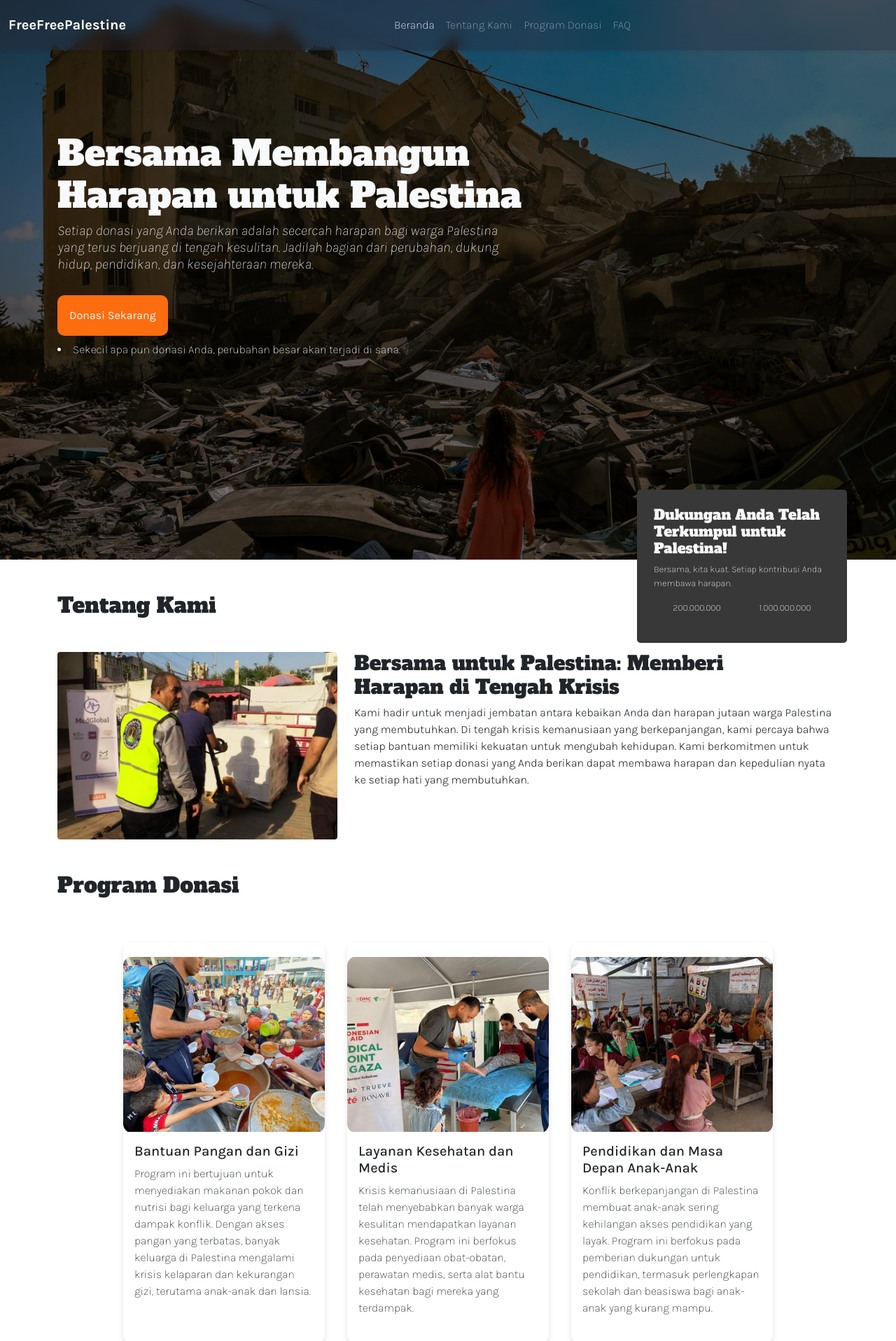
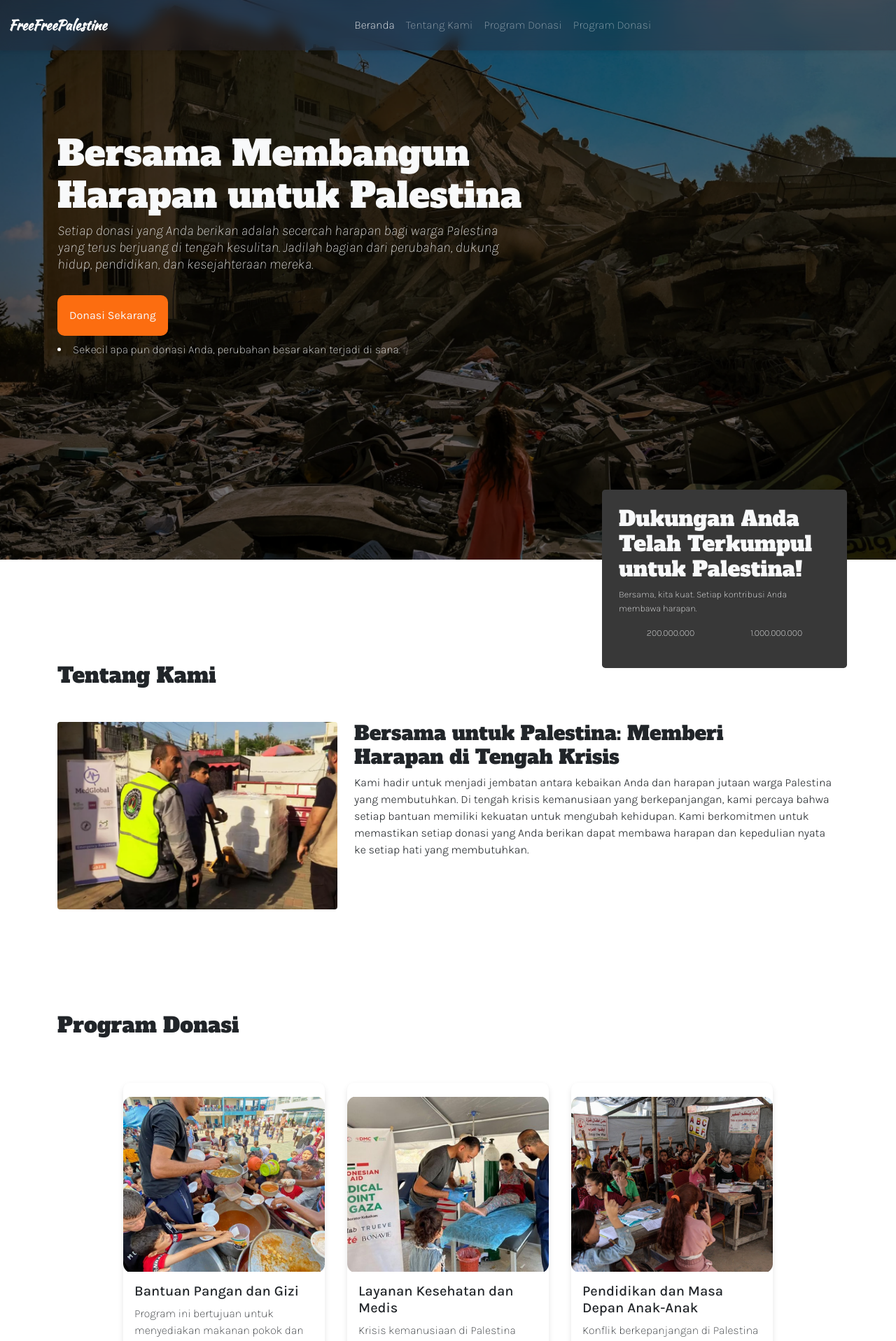
Before and after one commit to elfan-smkinformatika/DonastionPalestine-Elfan-Inoy, a PHP site: page / in a window 1280 px wide. Shown: the top 1917 px of the page at 70% size. Run offline with PHP 8.4, Linux system fonts and the light colour scheme.

Commit message:
memasukan semua file

```diff
--- a/assets/css/style.css
+++ b/assets/css/style.css
@@ -4,6 +4,24 @@
     font-family: "Karla", sans-serif;
     font-weight: 100;
     font-style: normal;
+    scroll-behavior: smooth;
+
+}
+
+hr{
+    color: #333;
+    height: 2px; /* Membuat garis horizontal (hr) menjadi lebih tebal */
+}
+
+.paddtop{
+    padding-top: 100px;
+}
+
+.navbar-brand{
+    font-family: "Kaushan Script", serif;
+    font-weight: 400;
+    font-style: normal;
+
 }
 
 #beranda{
@@ -48,13 +66,13 @@
 /* tentang-kami */
 
 .pop-laporan{
-    width: 300px;
+    width: 350px;
     background-color: #383838;
-    top: -100px;
+    top: -200px;
 }
 
 .tagline-laporan{
-    font-size: 20px;
+    font-size: 30px;
     font-family: "Alfa Slab One", serif;
 }
 
@@ -74,6 +92,10 @@
 }
 
 /* Donasi */
+
+#program-donasi{
+    margin-bottom: 100px;
+}
 
 .card{
     width: 30%;
--- a/index.php
+++ b/index.php
@@ -24,13 +24,13 @@
                         <a class="nav-link active" href="#beranda">Beranda</a>
                     </li>
                     <li class="nav-item">
-                        <a class="nav-link" href="#tentang">Tentang Kami</a>
+                        <a class="nav-link" href="#tentang-kami">Tentang Kami</a>
                     </li>
                     <li class="nav-item ">
-                        <a class="nav-link" href="#donasi">Program Donasi</a>
+                        <a class="nav-link" href="#program-donasi">Program Donasi</a>
                     </li>
-                    <li class="nav-item">
-                        <a class="nav-link" href="#faq">FAQ</a>
+                    <li class="nav-item ">
+                        <a class="nav-link" href="#donasi-diterima">Program Donasi</a>
                     </li>
                 </ul>
             </div>
@@ -43,14 +43,14 @@
         <div class="container py-4">
             <h1 class="tagline-home text-light">Bersama Membangun Harapan untuk Palestina</h1>
             <h4 class="desc-title-home text-light">Setiap donasi yang Anda berikan adalah secercah harapan bagi warga Palestina yang terus berjuang di tengah kesulitan. Jadilah bagian dari perubahan, dukung hidup, pendidikan, dan kesejahteraan mereka.</h4>
-            <a href="" class="btn p-3 bg-orange text-light mt-4 d-inline-block">Donasi Sekarang</a>
+            <a href="pages/form_donasi.php" class="btn p-3 bg-orange text-light mt-4 d-inline-block">Donasi Sekarang</a>
             <li class="text-light mt-2">Sekecil apa pun donasi Anda, perubahan besar akan terjadi di sana.</li>
         </div>
     </div>
     <!-- End Beranda -->
 
     <!-- Start Tentang Kami -->
-    <div id="tentang-kami">
+    <div id="tentang-kami" class="paddtop">
         <div class="container py-5 position-relative">
             <!-- pop laporan -->
             <div class="pop-laporan text-light rounded-3 p-4 position-absolute end-0">
@@ -77,7 +77,7 @@
     <!-- End Tentang Kami -->
 
     <!-- Start Donasi -->
-    <div id="program-donasi">
+    <div id="program-donasi" class="paddtop">
         <div class="container">
             <h4 class="title-page mb-5">Program Donasi</h4>
             <!-- Card -->
@@ -117,7 +117,7 @@
     <!-- End Donasi -->
 
     <!-- Start Donasi Diterima -->
-    <div id="donasi-diterima">
+    <div id="donasi-diterima" class="paddtop">
         <div class="container">
             <h1 class="title-page">Donasi yang Diterima</h1>
         </div>
@@ -157,70 +191,74 @@
                 </div>
                 <div class="card-donatur m-2">
                     <div class="name_no-donatur d-flex">
-                         <p class="no-donatur">1</p>
-                         <h1 class="name-donatur">Ackmad Elfan Purnama</h1>
+                        <p class="no-donatur">2</p>
+                        <h1 class="name-donatur">Rizki Fajar</h1>
                     </div>
                     <div class="count_msg">
-                         <h4 class="count-donatur">Telah Berdonasi Rp.200.000</h4>
+                        <h4 class="count-donatur">Telah Berdonasi Rp.150.000</h4>
                         <p class="msg-donatur">Lorem ipsum, dolor sit amet consectetur adipisicing elit. Hic iste iusto consequatur a tenetur! Ducimus amet odit hic et omnis.</p>
                     </div>
                 </div>
                 <div class="card-donatur m-2">
                     <div class="name_no-donatur d-flex">
-                         <p class="no-donatur">1</p>
-                         <h1 class="name-donatur">Ackmad Elfan Purnama</h1>
+                        <p class="no-donatur">3</p>
+                        <h1 class="name-donatur">Aisyah Nur</h1>
                     </div>
                     <div class="count_msg">
-                         <h4 class="count-donatur">Telah Berdonasi Rp.200.000</h4>
+                        <h4 class="count-donatur">Telah Berdonasi Rp.100.000</h4>
                         <p class="msg-donatur">Lorem ipsum, dolor sit amet consectetur adipisicing elit. Hic iste iusto consequatur a tenetur! Ducimus amet odit hic et omnis.</p>
                     </div>
                 </div>
                 <div class="card-donatur m-2">
                     <div class="name_no-donatur d-flex">
-                         <p class="no-donatur">1</p>
-                         <h1 class="name-donatur">Ackmad Elfan Purnama</h1>
+                        <p class="no-donatur">4</p>
+                        <h1 class="name-donatur">Fajar Nugraha</h1>
                     </div>
                     <div class="count_msg">
-                         <h4 class="count-donatur">Telah Berdonasi Rp.200.000</h4>
+                        <h4 class="count-donatur">Telah Berdonasi Rp.250.000</h4>
                         <p class="msg-donatur">Lorem ipsum, dolor sit amet consectetur adipisicing elit. Hic iste iusto consequatur a tenetur! Ducimus amet odit hic et omnis.</p>
                     </div>
                 </div>
                 <div class="card-donatur m-2">
                     <div class="name_no-donatur d-flex">
-                         <p class="no-donatur">1</p>
-                         <h1 class="name-donatur">Ackmad Elfan Purnama</h1>
+                        <p class="no-donatur">5</p>
+                        <h1 class="name-donatur">Rahmat Hidayat</h1>
                     </div>
                     <div class="count_msg">
-                         <h4 class="count-donatur">Telah Berdonasi Rp.200.000</h4>
-                         <p class="msg-donatur">Lorem ipsum, dolor sit amet consectetur adipisicing elit. Hic iste iusto consequatur a tenetur! Ducimus amet odit hic et omnis.</p>
-                     </div>
-                 </div>
-                 <div class="card-donatur m-2">
-                     <div class="name_no-donatur d-flex">
-                         <p class="no-donatur">1</p>
-                         <h1 class="name-donatur">Ackmad Elfan Purnama</h1>
-                     </div>
-                     <div class="count_msg">
-                         <h4 class="count-donatur">Telah Berdonasi Rp.200.000</h4>
-                         <p class="msg-donatur">Lorem ipsum, dolor sit amet consectetur adipisicing elit. Hic iste iusto consequatur a tenetur! Ducimus amet odit hic et omnis.</p>
-                     </div>
-                 </div>
-                 <div class="card-donatur m-2">
-                     <div class="name_no-donatur d-flex">
-                         <p class="no-donatur">1</p>
-                         <h1 class="name-donatur">Ackmad Elfan Purnama</h1>
-                     </div>
-                     <div class="count_msg">
-                         <h4 class="count-donatur">Telah Berdonasi Rp.200.000</h4>
+                        <h4 class="count-donatur">Telah Berdonasi Rp.300.000</h4>
                         <p class="msg-donatur">Lorem ipsum, dolor sit amet consectetur adipisicing elit. Hic iste iusto consequatur a tenetur! Ducimus amet odit hic et omnis.</p>
                     </div>
                 </div>
             </div>
-            <!-- End Donatur1 -->
+            <!-- End Donatur2 -->
         </div>
     </div>
     <!-- End Donasi Diterima -->
 
+    <!-- Start Footer -->
+    <div id="footer" class="paddtop">
+        <div class="container d-flex">
+            <div class="image-owner">
+                <img src="assets/image/" alt="Elfan">
+                <img src="assets/image/" alt="Inoyy">
+            </div>
+            <div class="navbar-footer">
+                <h3>Navbar</h3>
+                <li><a href="#beranda">Beranda</a></li>
+                <li><a href="#tentang-kami">Tentang Kami</a></li>
+                <li><a href="">Program Donasi</a></li>
+                <li><a href="">Transparasi Donatur</a></li>
+            </div>
+            <div class="contact-footer">
+                <h3>Hubungi Kami</h3>
+                <li><a href="wa.me/6289666192392" target="_blank"><img src="" alt="">0896-6619-2392</a></li>
+                <li><img src="assets/image/" alt="">hayaniazrif@gmail.com</li>
+            </div>
+        </div>
+        <hr>
+
+    </div>
+    <!-- End Footer -->
     <!-- Script -->
     <script src="assets/js/bootstrap.min.js"></script>
 </body>
```
Also changed, not shown: other parts of assets/css/style.css (+52 -3 lines), other parts of index.php (+38 -4 lines), include/connection.php (added, +10 -0 lines), pages/form_donasi.php (added, +12 -0 lines), query/qDonasi.php (added), 1 other file. Lines whose indentation alone changed are shown as unchanged.
